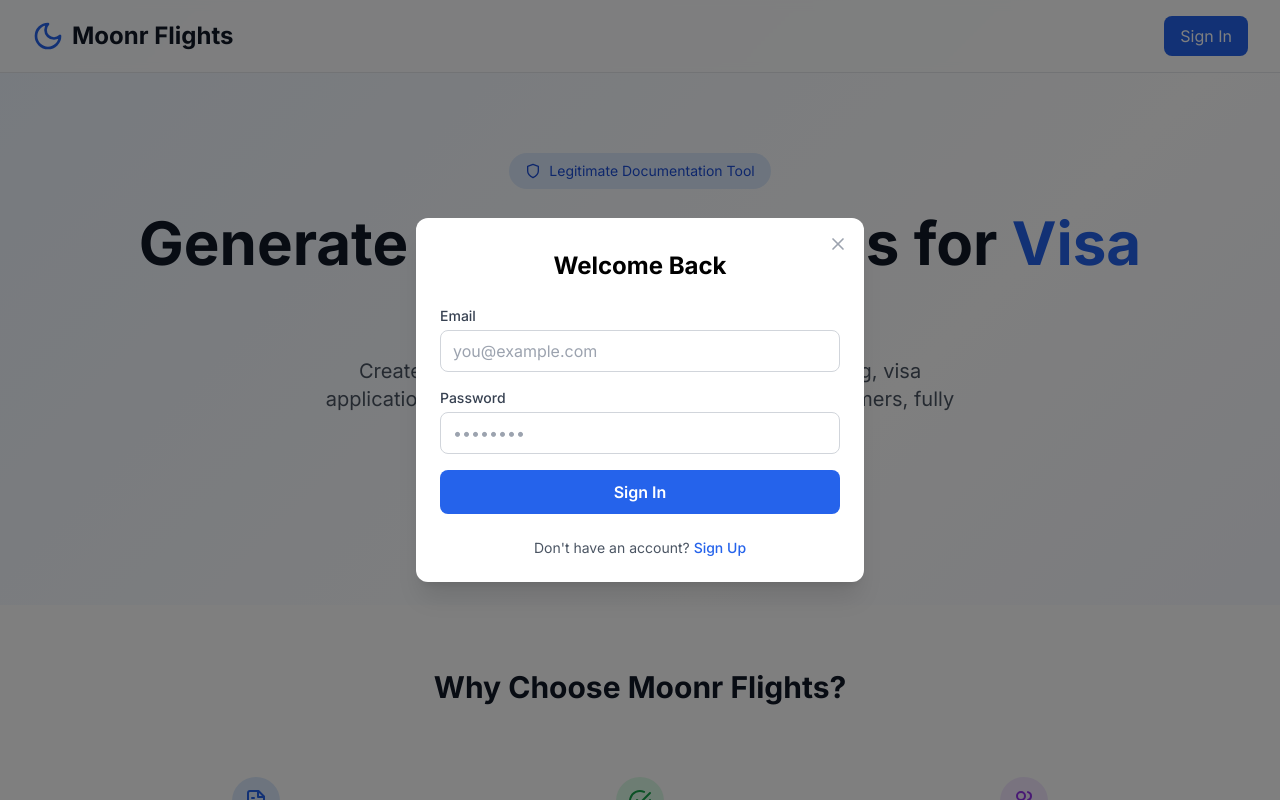
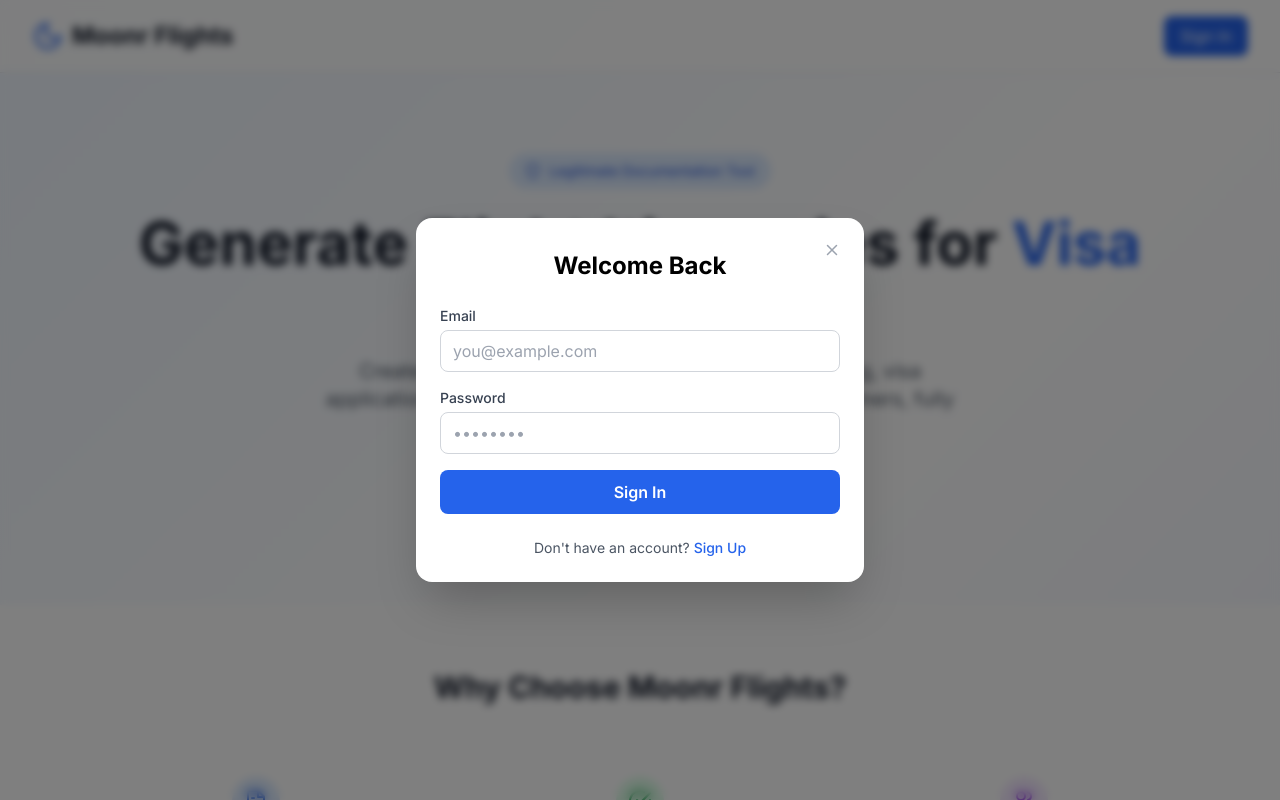
Before and after one commit to devkijified/MoonrFlights, a Next.js app: page / in a window 1280 px wide. Both pictures are taken after a click on the button "Sign In". Shown: the top 800 px of the page. Built offline with nearby package versions, Linux system fonts and the light colour scheme.

Commit message:
Update AuthModal.tsx

```diff
--- a/components/auth/AuthModal.tsx
+++ b/components/auth/AuthModal.tsx
@@ -16,13 +16,20 @@ export function AuthModal({ isOpen, onClose }: AuthModalProps) {
   const [password, setPassword] = useState('');
   const [fullName, setFullName] = useState('');
   const [loading, setLoading] = useState(false);
-  const [mounted, setMounted] = useState(false);
 
+  // Prevent scrolling when modal is open
   useEffect(() => {
-    setMounted(true);
-  }, []);
+    if (isOpen) {
+      document.body.style.overflow = 'hidden';
+    } else {
+      document.body.style.overflow = 'unset';
+    }
+    return () => {
+      document.body.style.overflow = 'unset';
+    };
+  }, [isOpen]);
 
-  if (!mounted || !isOpen) return null;
+  if (!isOpen) return null;
 
   const handleSubmit = async (e: React.FormEvent) => {
     e.preventDefault();
@@ -53,19 +60,22 @@ export function AuthModal({ isOpen, onClose }: AuthModalProps) {
   };
 
   return (
-    <div className="fixed inset-0 z-50 overflow-y-auto">
-      {/* Backdrop with blur */}
-      <div className="fixed inset-0 bg-black bg-opacity-50 transition-opacity" onClick={onClose} />
+    <div className="fixed inset-0 z-[9999]">
+      {/* Backdrop */}
+      <div
+        className="fixed inset-0 bg-black bg-opacity-50 backdrop-blur-sm transition-opacity"
+        onClick={onClose}
+      />
 
-      {/* Centered modal container */}
-      <div className="flex min-h-full items-center justify-center p-4">
-        <div className="relative bg-white rounded-xl shadow-xl max-w-md w-full mx-auto">
+      {/* Modal Container */}
+      <div className="fixed inset-0 flex items-center justify-center p-4">
+        <div className="relative bg-white rounded-2xl shadow-2xl max-w-md w-full mx-auto animate-in fade-in zoom-in duration-200">
           {/* Close button */}
           <button
             onClick={onClose}
-            className="absolute top-4 right-4 text-gray-400 hover:text-gray-600 transition-colors z-10"
+            className="absolute top-4 right-4 text-gray-400 hover:text-gray-600 transition-colors z-10 w-8 h-8 flex items-center justify-center rounded-full hover:bg-gray-100"
           >
-            <X size={20} />
+            <X size={18} />
           </button>
 
           <div className="p-6 pt-8">
```
